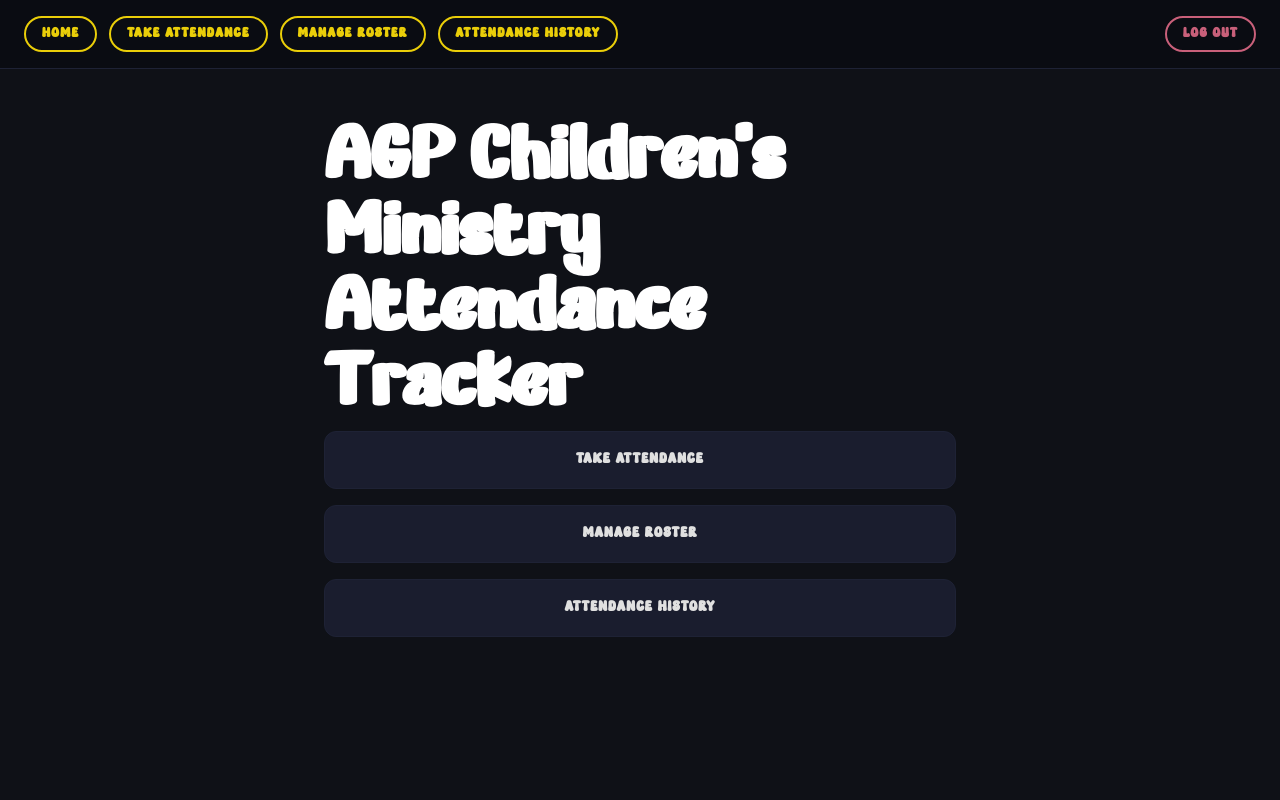
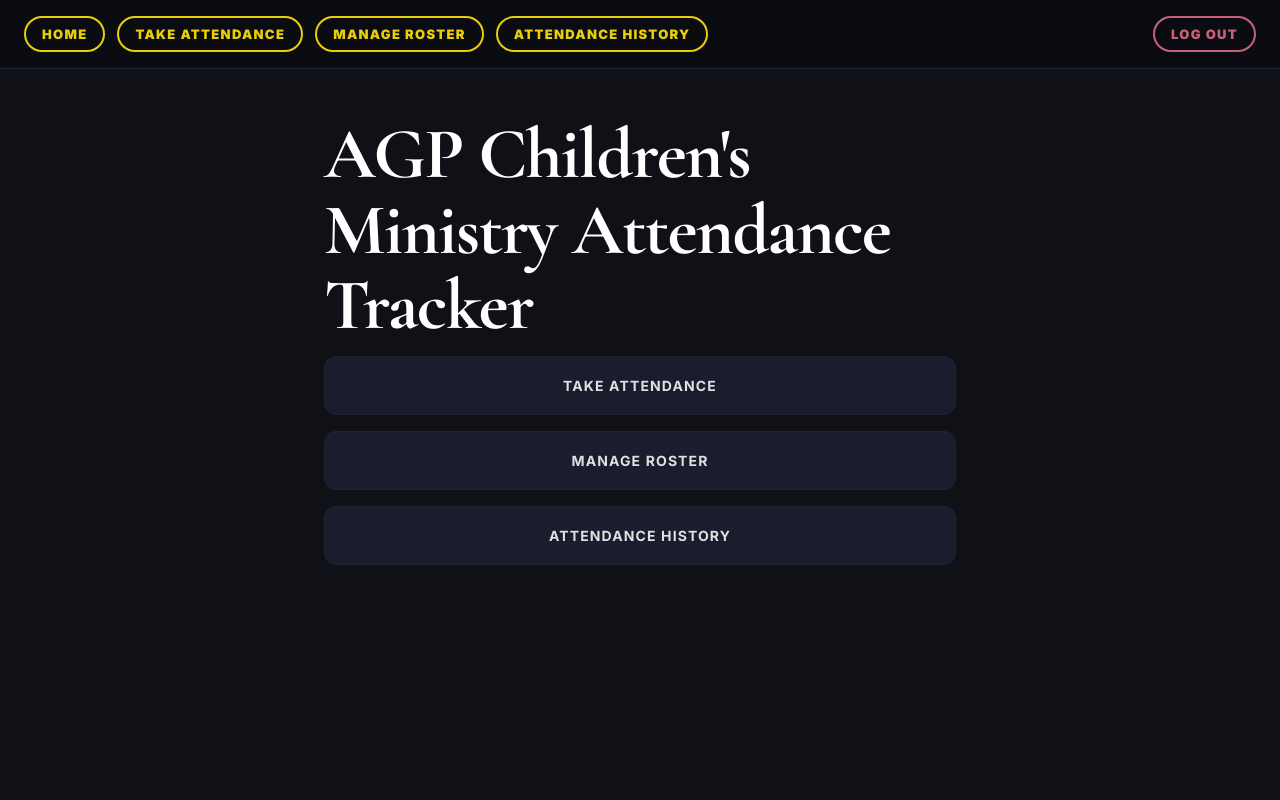
Before and after one commit to demiogundele/attendance-app, a Flask app: page / in a window 1280 px wide. Run offline with Flask 3, Linux system fonts and the light colour scheme; the visitor is signed in with stand-in values (Sample User, id 1).

Commit message:
update fonts to Cormorant Garamond and Inter

```diff
--- a/static/attendance.css
+++ b/static/attendance.css
@@ -1,26 +1,3 @@
-@font-face {
-    font-family: 'Talina Demo';
-    src: url('fonts/talina-demo.otf') format('opentype');
-    font-weight: 50;
-    font-style: normal;
-    font-display: swap;
-}
-
-@font-face {
-    font-family: 'Sunday Shine';
-    src: url('fonts/sunday-shine.otf') format('opentype');
-    font-weight: 50;
-    font-style: normal;
-    font-display: swap;
-}
-
-@font-face {
-    font-family: 'Milkyway Demo';
-    src: url('fonts/milkyway-demo.ttf') format('truetype');
-    font-weight: 50;
-    font-style: normal;
-    font-display: swap;
-}
 
 * {
     box-sizing: border-box;
@@ -29,7 +6,7 @@
 }
 
 body {
-    font-family: 'Talina Demo', 'Segoe UI', sans-serif;
+    font-family: 'Inter', 'Playfair Display', sans-serif;
     background-color: #0f1117;
     color: #e0e0e0;
     font-size: 16px;
@@ -48,7 +25,7 @@ nav {
 }
 
 nav a {
-    font-family: 'Milkyway Demo', 'Talina Demo', sans-serif;
+    font-family: 'Inter', 'Playfair Display', sans-serif;
     color: #EACE09;
     text-decoration: none;
     font-weight: 900;
@@ -84,7 +61,7 @@ main {
 }
 
 h1 {
-    font-family: 'Sunday Shine', cursive;
+    font-family: 'Cormorant Garamond', serif;
     font-size: clamp(2.5rem, 8vw, 4.5rem);
     font-weight: 900;
     line-height: 1.05;
@@ -145,7 +122,7 @@ input[type="password"]:focus {
 }
 
 button[type="submit"] {
-    font-family: 'Milkyway Demo', 'Talina Demo', sans-serif;
+    font-family: 'Inter', 'Playfair Display', sans-serif;
     background-color: #c9607a;
     color: white;
     border: none;
@@ -262,7 +239,7 @@ tr:hover td {
 }
 
 .big-btn {
-    font-family: 'Milkyway Demo', 'Talina Demo', sans-serif;
+    font-family: 'Inter', 'Playfair Display', sans-serif;
     display: block;
     background-color: #1a1d2e;
     color: #e0e0e0;
@@ -309,7 +286,7 @@ a[href*="export_csv"] {
     text-transform: uppercase;
     text-decoration: none;
     border-radius: 8px;
-    font-family: 'Milkyway Demo', 'Talina Demo', sans-serif;
+    font-family: 'Inter', 'Playfair Display', sans-serif;
     transition: background 0.15s;
 }
 
@@ -330,7 +307,7 @@ button[onclick*="hideEdit"] {
     cursor: pointer;
     text-transform: uppercase;
     letter-spacing: 0.06em;
-    font-family: 'Milkyway Demo', 'Talina Demo', sans-serif;
+    font-family: 'Inter', 'Playfair Display', sans-serif;
     transition: background 0.15s;
 }
 
@@ -351,7 +328,7 @@ button[style*="#e84855"] {
     cursor: pointer;
     text-transform: uppercase;
     letter-spacing: 0.06em;
-    font-family: 'Milkyway Demo', 'Talina Demo', sans-serif;
+    font-family: 'Inter', 'Playfair Display', sans-serif;
     transition: background 0.15s;
 }
 
--- a/templates/base.html
+++ b/templates/base.html
@@ -4,6 +4,9 @@
     <title>AGP Children's Ministry</title>
     <meta name="viewport" content="width=device-width, initial-scale=1.0">
     <link rel="stylesheet" href="{{ url_for('static', filename='attendance.css') }}">
+    <link rel="preconnect" href="https://fonts.googleapis.com">
+    <link rel="preconnect" href="https://fonts.gstatic.com" crossorigin>
+    <link href="https://fonts.googleapis.com/css2?family=Cormorant+Garamond:ital,wght@0,300..700;1,300..700&family=Inter:ital,opsz,wght@0,14..32,100..900;1,14..32,100..900&display=swap" rel="stylesheet">
 </head>
 <body>
     <nav>
--- a/templates/login.html
+++ b/templates/login.html
@@ -4,6 +4,9 @@
     <title>Login — AGP Children's Ministry</title>
     <meta name="viewport" content="width=device-width, initial-scale=1.0">
     <link rel="stylesheet" href="{{ url_for('static', filename='attendance.css') }}">
+    <link rel="preconnect" href="https://fonts.googleapis.com">
+    <link rel="preconnect" href="https://fonts.gstatic.com" crossorigin>
+    <link href="https://fonts.googleapis.com/css2?family=Cormorant+Garamond:ital,wght@0,300..700;1,300..700&family=Inter:ital,opsz,wght@0,14..32,100..900;1,14..32,100..900&display=swap" rel="stylesheet">
 </head>
 <body>
     <main class="login-main">
```
Also changed, not shown: README.md.
